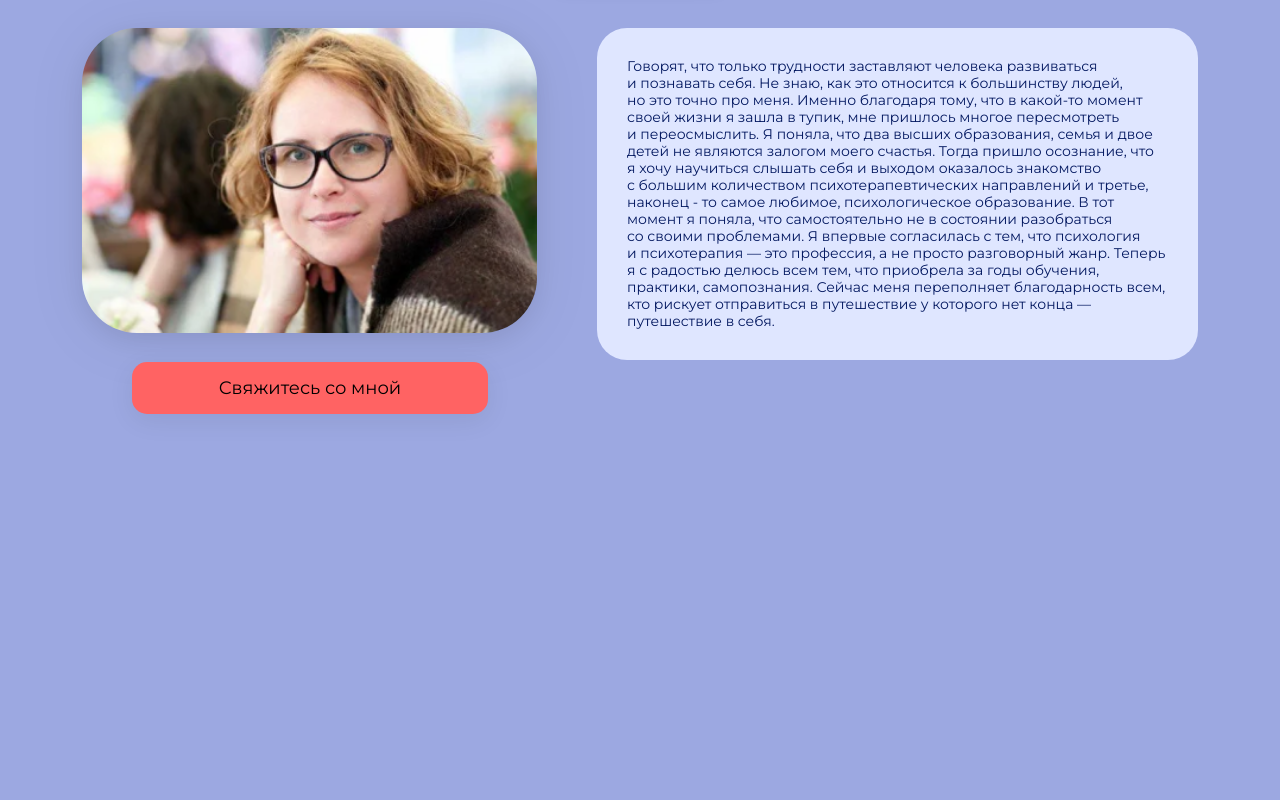
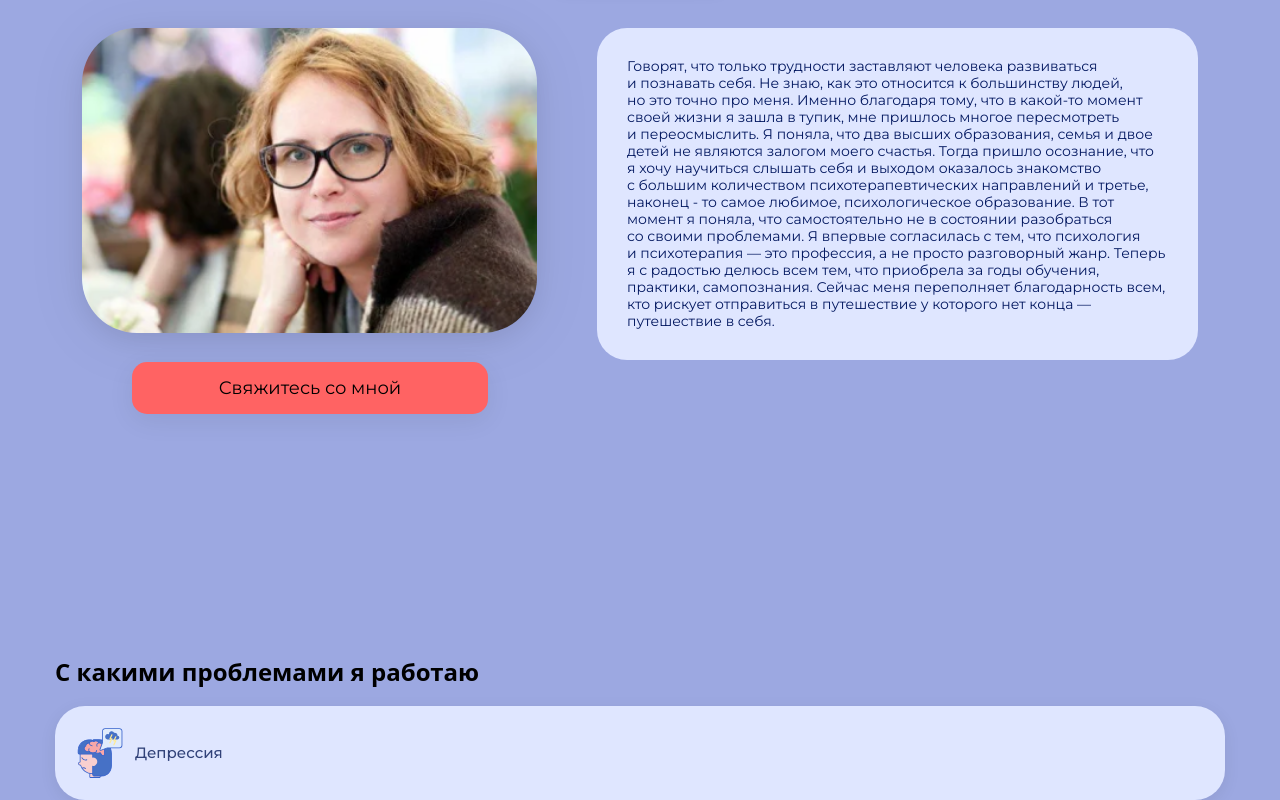
Before and after one commit to Fluebubble/marina-trots-website, a React (Vite) app: page / in a window 1280 px wide. Shown: the part 757-1557 px from the top of the page. Before the commit the page ends 1295 px from the top, so only its background shows below. Built offline with nearby package versions, Linux system fonts and the light colour scheme.

Commit message:
ListItem component finished

```diff
--- a/src/App.tsx
+++ b/src/App.tsx
@@ -8,15 +8,17 @@ import './styles/index.scss';
 import { Header } from './components/Header/Header';
 import { Container } from './components/Container/Container';
 import { Story } from './components/Story/Story';
+import { Problems } from './components/Problems/Problems';
 
 function App() {
   return (
-    <>
+    <main>
       <Container>
         <Header />
         <Story />
+        <Problems />
       </Container>
-    </>
+    </main>
   );
 }
 
--- /dev/null
+++ b/src/components/Problems/BulletList/BulletList.tsx
@@ -0,0 +1,13 @@
+import React from 'react';
+import { ListItem } from './ListItem/ListItem';
+
+export const BulletList = () => {
+  return (
+    <ul className="problems-list">
+      <ListItem
+        text="Депрессия"
+        image="./img/sprite/symbol-defs-opti.svg#stress_2"
+      />
+    </ul>
+  );
+};
--- /dev/null
+++ b/src/components/Problems/BulletList/ListItem/ListItem.module.scss
@@ -0,0 +1,61 @@
+.item {
+  display: flex;
+  width: 100%;
+  height: 62px;
+  padding-left: 20px;
+  padding-right: 20px;
+  align-items: center;
+  gap: 10px;
+  border-radius: 20px;
+  background: #dfe6ff;
+  box-shadow: 0 4.3478px 17.3913px 0 rgba(0 0 0 / 7%);
+  color: #314279;
+  font-size: 14px;
+  font-family: Montserrat, sans-serif;
+  font-style: normal;
+  font-weight: 500;
+  line-height: normal;
+
+  @media screen and (width>=768px) {
+    display: flex;
+    width: 100%;
+    height: 94px;
+    border-radius: 30px;
+    padding-left: 20px;
+    padding-right: 20px;
+    font-size: 15px;
+  }
+
+  @media screen and (width>=1200px) {
+    display: flex;
+    border-radius: 30px;
+    padding-left: 20px;
+    padding-right: 20px;
+    font-size: 15px;
+  }
+}
+
+.image {
+  min-width: 32px;
+  width: 32px;
+  height: 32px;
+
+  @media screen and (width>=768px) {
+    min-width: 50px;
+    width: 50px;
+    height: 50px;
+  }
+}
+
+.text {
+  max-width: 138px;
+  word-break: break-word;
+
+  @media (width>=768px) {
+    max-width: 230px;
+  }
+
+  @media (width>=1200px) {
+    max-width: 230px;
+  }
+}
--- /dev/null
+++ b/src/components/Problems/BulletList/ListItem/ListItem.tsx
@@ -0,0 +1,18 @@
+import React from 'react';
+import styles from './ListItem.module.scss';
+
+interface Props {
+  text: string;
+  image: string;
+}
+
+export const ListItem: React.FC<Props> = ({ text, image }) => {
+  return (
+    <li className={styles.item}>
+      <svg className={styles.image}>
+        <use href={image}></use>
+      </svg>
+      <p className={styles.text}>{text}</p>
+    </li>
+  );
+};
--- a/src/components/Problems/Problems.tsx
+++ b/src/components/Problems/Problems.tsx
@@ -0,0 +1,15 @@
+import React from 'react';
+import { BulletList } from './BulletList/BulletList';
+
+export const Problems = () => {
+  return (
+    <section className="section section__problems">
+      <div className="container">
+        <div className="title">
+          <h2 className="title__text">С какими проблемами я работаю</h2>
+        </div>
+        <BulletList />
+      </div>
+    </section>
+  );
+};
```
Also changed, not shown: src/components/Problems/BulletList/BulletList.module.scss (added).
